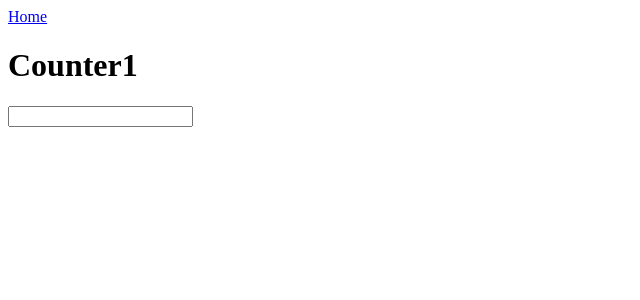
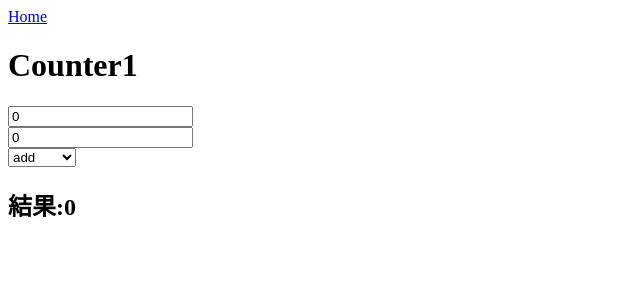
Before and after one commit to footballer2021/react-practice, a React (Create React App) app: page /Counter1 in a window 1280 px wide. Shown: the top 300 px of the page, without its empty margins (0-640 px from the left). Built offline with nearby package versions, Linux system fonts and the light colour scheme.

Commit message:
practice complete

```diff
--- a/src/pages/Counter1.tsx
+++ b/src/pages/Counter1.tsx
@@ -1,13 +1,66 @@
-import React from 'react'
+import React, { useReducer } from 'react'
 import Header from '../components/Header'
 
+type AllValueType = {
+    calc:string
+    paypay:number
+    rakutenpay:number
+    total:number
+}
+
+type ActionType = {
+    calc:string
+    paypay:number
+    rakutenpay:number
+}
+
 const Counter1 = () => {
+ const CALCULATE_OPTIONS = ["add", "minus", "multiple", "divide"]
+
+ const pointCalc = (prev:AllValueType, {calc,paypay, rakutenpay}:ActionType) => {
+    switch(calc){
+        case "add" : return {...prev, calc:"add", paypay, rakutenpay, total: paypay + rakutenpay}
+        case "minus" : return {...prev, calc:"minus", paypay, rakutenpay, total: paypay - rakutenpay}
+        case "multiple" : return {...prev, calc:"multiple", paypay, rakutenpay,total: paypay * rakutenpay}
+        case "divide" : return {...prev, calc:"divide", paypay, rakutenpay, total: paypay / rakutenpay}
+        default : return prev
+    }
+ }
+
+ const [{calc,paypay,rakutenpay,total}, dispatch] = useReducer(pointCalc,{calc:"add", paypay:0, rakutenpay:0, total:0})
+
+ const paypayCalc = (e: React.ChangeEvent<HTMLInputElement>) => {
+    dispatch({...{calc,rakutenpay},paypay:Number(e.target.value)});
+ }
+
+ const rakutenCalc = (e: React.ChangeEvent<HTMLInputElement>) => {
+    dispatch({...{calc,paypay},rakutenpay:Number(e.target.value)});
+ }
+
+ const calcChange = (e: React.ChangeEvent<HTMLSelectElement>) => {
+    dispatch({calc:e.target.value,paypay,rakutenpay});
+ }
+
   return (
     <>
         <Header/>
         <h1>Counter1</h1>
         <div>
-            <input type="number" name="paypay"/>
+            <div>
+                <input type="number" name="paypay" value={paypay} onChange={(e) => {paypayCalc(e)}}/>
+            </div>
+            <div>
+                <input type="number" name="rakutenpay" value={rakutenpay} onChange={(e) => {rakutenCalc(e)}}/>
+            </div>
+            <select name="calc" onChange={calcChange}>
+                {
+                    CALCULATE_OPTIONS.map(sign => {
+                        return <option key={sign} value={sign}>{sign}</option>
+                    })
+                }
+            </select>
+            <h2>結果:{total}</h2>
+
         </div>
     </>
   )
```
